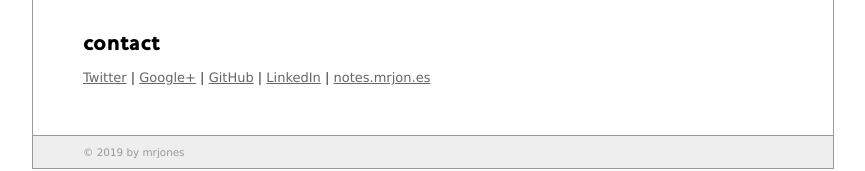
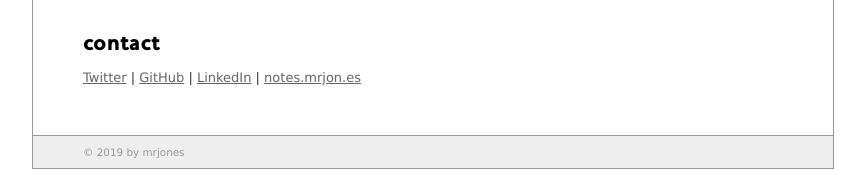
Before and after one commit to mrjones/homepage, a plain HTML site: page site/index.html in a window 1280 px wide. Shown: the part 1015-1186 px from the top of the page, without its empty margins (207-1072 px from the left). Drawn offline with Linux system fonts and the light colour scheme.

Commit message:
no google plus

```diff
--- a/site/index.html
+++ b/site/index.html
@@ -151,7 +151,6 @@
       <div class="section">
         <div class="sectionheader"><img src="/img/contact.png" alt="contact mrjones" title="contact mrjones"/></div>
         <a href="http://www.twitter.com/m_r_j">Twitter</a> |
-        <a href="https://plus.google.com/117330828646972892987/posts">Google+</a> |
         <a href="http://www.github.com/mrjones">GitHub</a> |
         <a href="http://www.linkedin.com/in/jonesmr">LinkedIn</a> |
         <a href="http://notes.mrjon.es">notes.mrjon.es</a>
```
